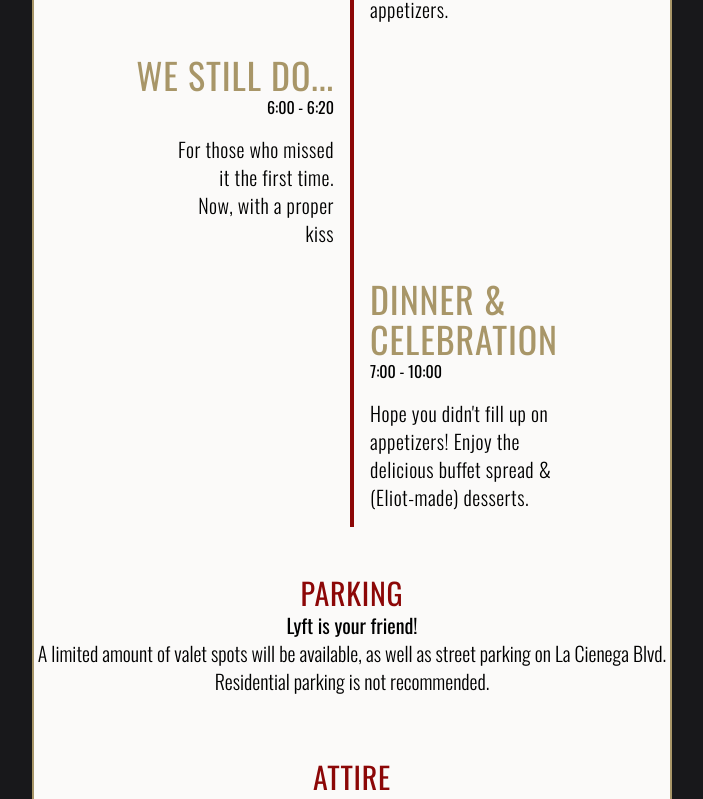
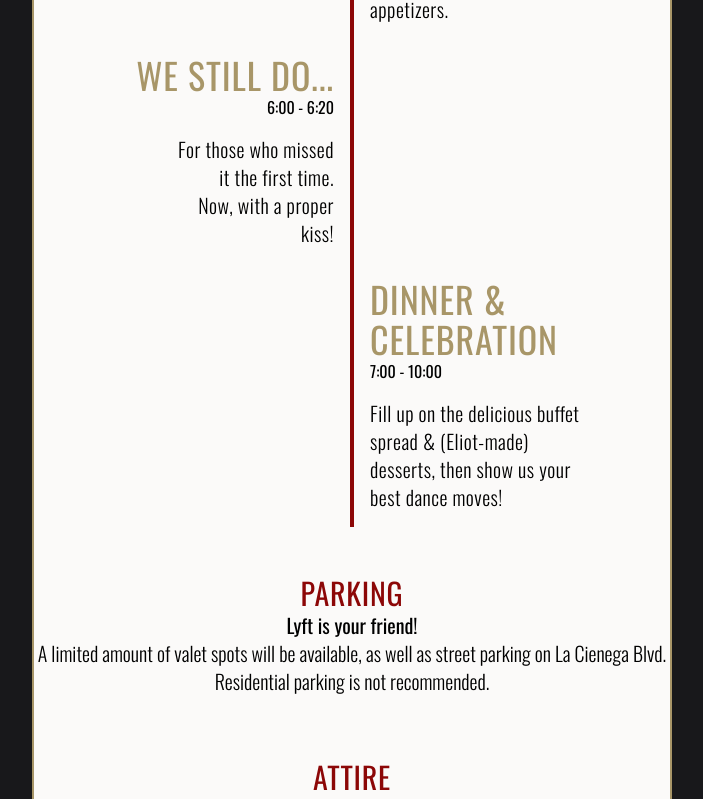
Before and after one commit to eliot390/WeddingSiteClient, a React (Vite) app: page /information in a window 1280 px wide. Shown: the part 539-1338 px from the top of the page, without its empty margins (288-991 px from the left). Built offline with nearby package versions, Linux system fonts and the light colour scheme.

Commit message:
info page updates

```diff
--- a/src/pages/Information.jsx
+++ b/src/pages/Information.jsx
@@ -27,7 +27,7 @@ const Information = () => {
           <div className='border-solid border-r-2 border-blood-red pr-2 lg:p-4 text-right'>
             <div className='uppercase tracking-wide lg:text-4xl text-lg text-gold'>we still do...</div>
             <p>6:00 - 6:20</p>
-            <p className='font-light lg:text-xl lg:ml-32 lg:mt-4 tracking-wide'>For those who missed it the first time.<br/>Now, with a proper kiss</p>
+            <p className='font-light lg:text-xl lg:ml-32 lg:mt-4 tracking-wide'>For those who missed it the first time.<br/>Now, with a proper kiss!</p>
           </div>
           <div className='border-solid border-l-2 border-blood-red'></div>
 
@@ -37,27 +37,9 @@ const Information = () => {
             <div className='uppercase tracking-wide lg:text-4xl text-lg text-gold'>dinner & celebration</div>
             <p>7:00 - 10:00</p>
             <div className='font-light lg:text-xl lg:w-3/4 lg:mt-4 tracking-wide'>
-              Hope you didn't fill up on appetizers! Enjoy the delicious buffet spread & (Eliot-made) desserts.
+              Fill up on the delicious buffet spread & (Eliot-made) desserts, then show us your best dance moves!
             </div>
           </div>
-
-          {/* ROW 4 */}
-          {/* <div className='border-solid border-r-2 border-blood-red pr-2 lg:p-4 text-right'>
-            <div className='uppercase tracking-wide lg:text-4xl text-lg text-gold'>celebration</div>
-            <p>7:30 - 10:00</p>
-            <div className='font-light lg:text-xl lg:ml-32 lg:mt-4 tracking-wide'>Open bar & open dance floor</div>
-          </div>
-          <div className='border-solid border-l-2 border-blood-red'></div> */}
-
-          {/* ROW 5 */}
-          {/* <div className='border-solid border-r-2 border-blood-red'></div>
-          <div className='border-solid border-l-2 border-blood-red p-4'>
-            <div className='uppercase tracking-wide lg:text-5xl text-lg text-gold'>after party</div>
-            <p>10:30 -</p>
-            <div className='font-light lg:text-xl lg:w-3/4 lg:mt-4 tracking-wide'>Still haven't had enough?? Join the brave and the bold across the street
-            at No Smoking Bar for some Incredible Hulk Jr's and cup ramen
-            </div>
-          </div> */}
 
         </div>
       </div>
@@ -74,7 +56,6 @@ const Information = () => {
           <p className='uppercase tracking-wide text-3xl text-center text-blood-red pt-10 bg-pale-gold'>attire</p>
           <p className='text-center font-light px-4 lg:px-0 lg:text-xl'><span className='font-normal'>Semi-Formal</span>
             <br/>Dark colors requested. Strike a balance between elegant and comfortable!
-            <br/>Think cocktail party at the Haunted Mansion 👻🧛🏻‍♂️
             <br/>(No jeans, t-shirts, etc...)
           </p>
           <br/>
```
